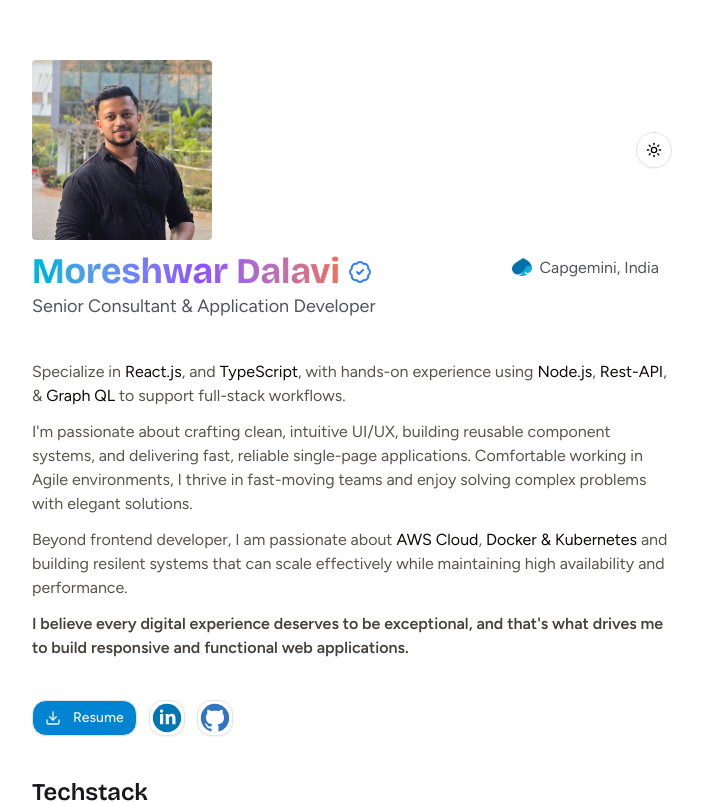
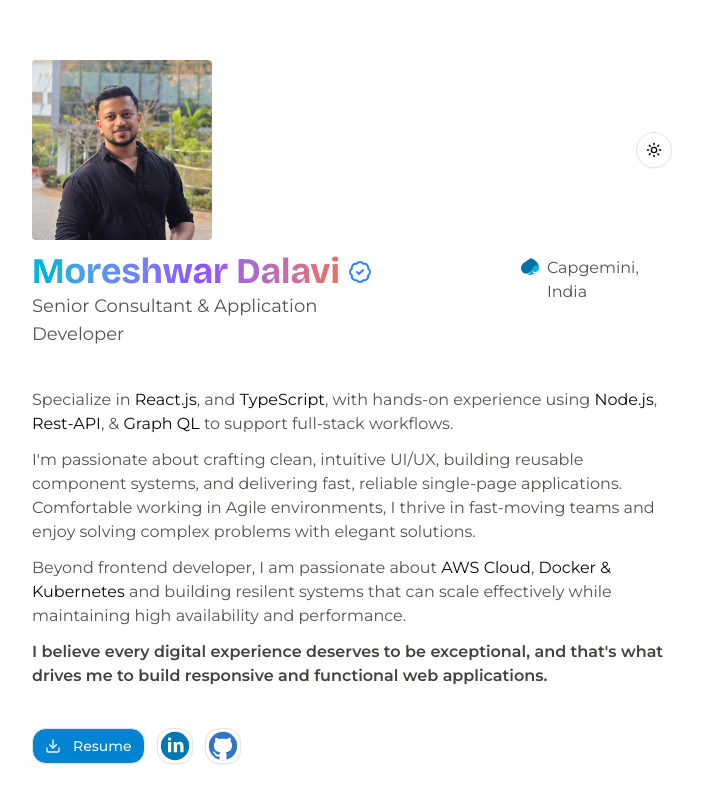
Before and after one commit to DalaviMoreshwar/DalaviMoreshwar, a Next.js app: page / in a window 1280 px wide. Shown: the top 803 px of the page, without its empty margins (288-991 px from the left). Built offline with nearby package versions, Linux system fonts and the light colour scheme.

Commit message:
add mantserrat font

```diff
--- a/app/layout.tsx
+++ b/app/layout.tsx
@@ -1,5 +1,10 @@
 import type { Metadata } from "next";
-import { Figtree, Bricolage_Grotesque, Geist_Mono } from "next/font/google";
+import {
+  Figtree,
+  Bricolage_Grotesque,
+  Geist_Mono,
+  Montserrat,
+} from "next/font/google";
 import { ThemeProvider } from "next-themes";
 import "./globals.css";
 
@@ -9,7 +14,7 @@ const bricolageGrotesque = Bricolage_Grotesque({
   display: "swap",
 });
 
-const figtree = Figtree({
+const figtree = Montserrat({
   variable: "--font-figtree",
   subsets: ["latin"],
   display: "swap",
```
